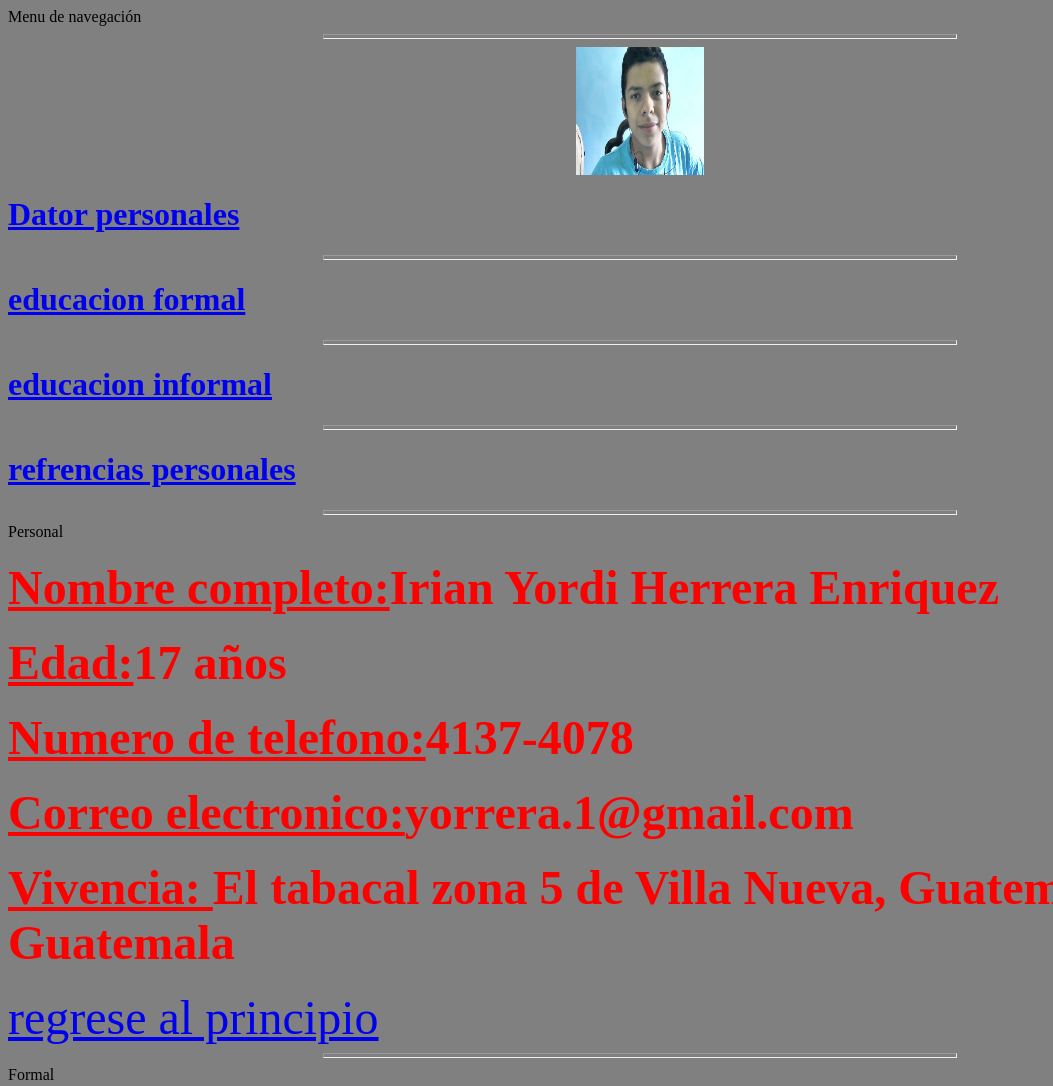
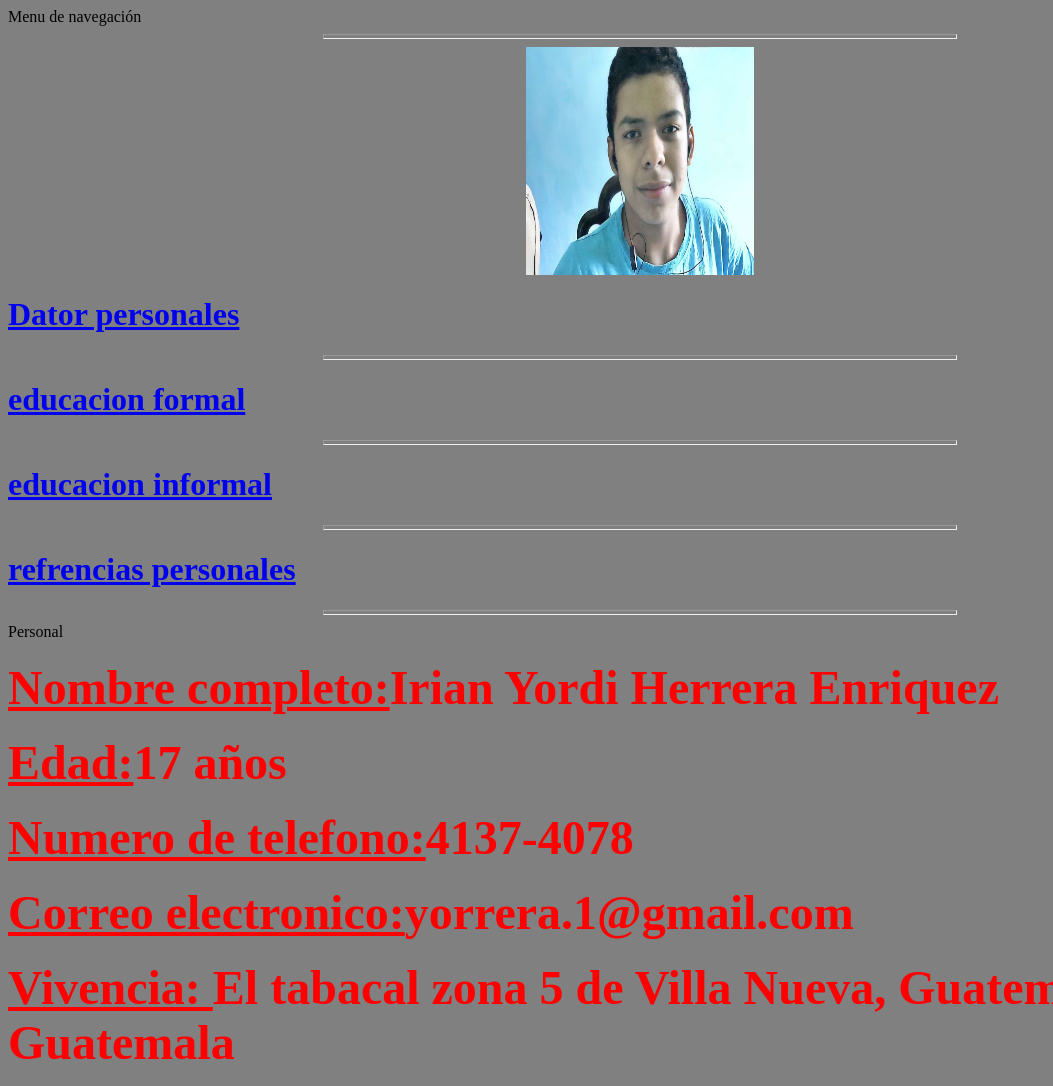
Before and after one commit to IrianYordiHerreraEnriquez/trabajo2, a plain HTML site: page index.html in a window 1280 px wide. Shown: the top 1086 px of the page, without its empty margins (0-1053 px from the left). Drawn offline with Linux system fonts and the light colour scheme; files whose address does not match are found by name.

Commit message:
intento2

```diff
--- a/ejercicio.html
+++ b/index.html
@@ -5,7 +5,7 @@
 <body bgcolor="gray">
 	<a name="menu">Menu de navegación</a>
 <hr size="5" width="50%" align="center">
-<center><img src="C:\repocitorio\trabajo2\imagenes\1.jpg" width="128" height="128"></center>
+<center><img src="C:\repocitorio\trabajo2\imagenes\1.jpg" width="228" height="228"></center>
 <h1> <font color="blue"><a href="#personal">Dator personales</a></font> </h1>
 <hr size="5" width="50%" align="center">
 <h1> <font color="blue"><a href="#formal">educacion formal</a></font> </h1>
```
